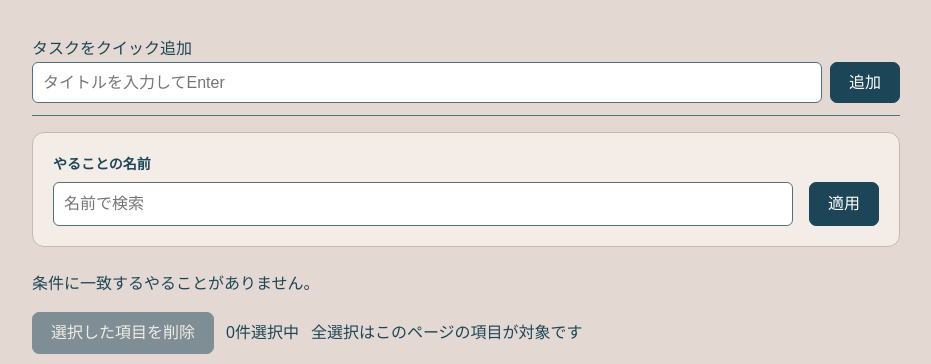
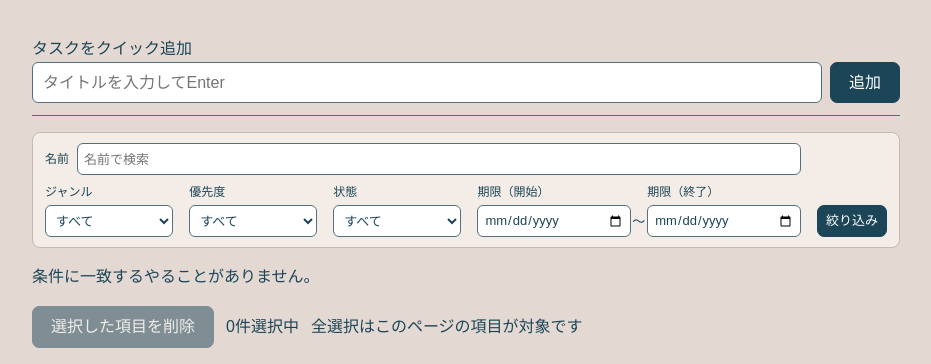
Before and after one commit to koheihiura211141/fw-todo-2, a Spring Boot app: page /todos in a window 1280 px wide. Shown: the part 96-460 px from the top of the page, without its empty margins (174-1105 px from the left). Run offline with Spring Boot 4, Linux system fonts and the light colour scheme; data that the repository does not hold is empty; some of the project's set-up classes (security, data sources, template engines, error pages and the like) are left out, and stand-ins take their place; some libraries are stand-ins or nearby versions.

Commit message:
絞り込み機能大規模改修

```diff
--- a/src/main/java/com/example/todoapp/HomeController.java
+++ b/src/main/java/com/example/todoapp/HomeController.java
@@ -4,6 +4,7 @@ import java.time.LocalDate;
 import java.util.List;
 
 import org.springframework.stereotype.Controller;
+import org.springframework.format.annotation.DateTimeFormat;
 import org.springframework.data.domain.Page;
 import org.springframework.data.domain.PageRequest;
 import org.springframework.data.domain.Pageable;
@@ -41,6 +42,8 @@ public class HomeController {
                         @RequestParam(defaultValue = "deadline") String sortBy,
                         @RequestParam(required = false) Integer priority,
                         @RequestParam(required = false) Boolean completed,
+                        @RequestParam(required = false) @DateTimeFormat(iso = DateTimeFormat.ISO.DATE) LocalDate from,
+                        @RequestParam(required = false) @DateTimeFormat(iso = DateTimeFormat.ISO.DATE) LocalDate to,
                         @PageableDefault(size = 10) Pageable pageable,
                         Model model) {
         if (!order.equals("desc")) {
@@ -52,11 +55,11 @@ public class HomeController {
         Sort sort = Sort.by(sortBy);
         int pageNumber = Math.max(0, pageable.getPageNumber());
         pageable = PageRequest.of(pageNumber, 10, sort);
-        Page<Todo> todoPage = todoService.search(keyword, category, order, priority, completed, null, null, pageable);
+        Page<Todo> todoPage = todoService.search(keyword, category, order, priority, completed, from, to, pageable);
         if (todoPage.getTotalPages() > 0 && pageNumber >= todoPage.getTotalPages()) {
             pageNumber = todoPage.getTotalPages() - 1;
             pageable = PageRequest.of(pageNumber, 10, sort);
-            todoPage = todoService.search(keyword, category, order, priority, completed, null, null, pageable);
+            todoPage = todoService.search(keyword, category, order, priority, completed, from, to, pageable);
         }
         model.addAttribute("todoPage", todoPage);
         model.addAttribute("todos", todoPage.getContent());
@@ -71,6 +74,8 @@ public class HomeController {
         model.addAttribute("sortBy", sortBy);
         model.addAttribute("priority", priority);
         model.addAttribute("completed", completed);
+        model.addAttribute("from", from);
+        model.addAttribute("to", to);
         return "todos";
     }
 
--- a/src/main/resources/static/css/style.css
+++ b/src/main/resources/static/css/style.css
@@ -297,38 +297,82 @@ body {
 .list-actions .btn { white-space: nowrap; }
 .list-filters {
     display: grid;
-    grid-template-columns: minmax(180px, 1.5fr) minmax(150px, 1fr) auto;
+    grid-template-columns: repeat(3, minmax(90px, 1fr)) repeat(2, minmax(130px, 1.2fr)) auto;
     align-items: end;
-    gap: 12px 16px;
-    margin: 0 0 24px;
-    padding: 20px;
+    gap: 8px 16px;
+    margin: 0 0 16px;
+    padding: 10px 12px;
     border: 1px solid #c4bab3;
-    border-radius: 12px;
+    border-radius: 8px;
     background: #f4ede7;
 }
-.filter-field { min-width: 0; }
+.filter-field {
+    grid-row: 2;
+    display: flex;
+    flex-direction: column;
+    align-items: stretch;
+    gap: 3px;
+    min-width: 0;
+}
+.filter-keyword {
+    grid-column: 1 / 6;
+    grid-row: 1;
+    flex-direction: row;
+    align-items: center;
+    gap: 8px;
+}
 .filter-field label {
-    display: block;
-    margin-bottom: 6px;
-    font-size: 14px;
-    font-weight: 600;
+    flex-shrink: 0;
+    margin: 0;
+    font-size: 12px;
 }
-.list-filters .form-input, .filter-submit { min-height: 44px; }
+.list-filters .form-input {
+    min-width: 0;
+    height: 32px;
+    padding: 3px 6px;
+    font-size: 13px;
+}
+.filter-date-end { position: relative; }
+.filter-date-end::before {
+    content: "～";
+    position: absolute;
+    left: -15px;
+    bottom: 5px;
+    font-size: 13px;
+}
+.filter-submit {
+    grid-column: 6;
+    grid-row: 2;
+    justify-self: end;
+    align-self: end;
+    min-height: 32px;
+    padding: 3px 8px;
+    font-size: 13px;
+    white-space: nowrap;
+}
 .filter-reset {
-    grid-column: 1 / -1;
-    justify-self: start;
-    padding: 4px 0;
-    font-size: 14px;
+    grid-column: 6;
+    grid-row: 1;
+    align-self: center;
+    justify-self: end;
+    padding: 0;
+    font-size: 12px;
+    white-space: nowrap;
 }
 @media (max-width: 760px) {
     .list-filters {
-        grid-template-columns: minmax(0, 1fr) minmax(0, 1fr);
-        padding: 16px;
+        grid-template-columns: repeat(2, minmax(0, 1fr));
+        gap: 8px;
     }
-    .filter-keyword, .filter-submit { grid-column: 1 / -1; }
+    .filter-field { grid-row: auto; }
+    .filter-keyword { grid-column: 1 / -1; grid-row: 1; padding-right: 100px; }
+    .filter-reset { grid-column: 2; }
+    .filter-submit { grid-column: 1 / -1; grid-row: auto; justify-self: end; }
+    .filter-date-end::before { content: none; }
 }
 @media (max-width: 420px) {
     .list-filters { grid-template-columns: minmax(0, 1fr); }
+    .filter-reset { grid-column: 1; }
     .list-actions { width: 100%; }
     .list-actions .btn { flex: 1; padding-inline: 12px; text-align: center; }
 }
@@ -394,5 +438,3 @@ body {
 .column-sort span { opacity: .4; }
 .column-sort.sort-asc .sort-up, .column-sort.sort-desc .sort-down { opacity: 1; }
 .column-sort:hover { background: #ffffff26; }
-.list-filters { grid-template-columns: minmax(180px, 1fr) auto; }
-@media (max-width: 420px) { .list-filters { grid-template-columns: minmax(0, 1fr); } }
--- a/src/main/resources/static/js/todo-status.js
+++ b/src/main/resources/static/js/todo-status.js
@@ -36,7 +36,7 @@
             if (todo.completed && !window.matchMedia('(prefers-reduced-motion: reduce)').matches) {
                 const animations = Array.from(button.querySelectorAll('path'), path =>
                     path.animate([{ strokeDashoffset: 1 }, { strokeDashoffset: 0 }], {
-                        duration: 840, easing: 'ease-in-out', fill: 'both'
+                        duration: 420, easing: 'ease-in-out', fill: 'both'
                     }));
                 await Promise.all(animations.map(animation => animation.finished));
                 animations.forEach(animation => animation.cancel());
--- a/src/main/resources/templates/todos.html
+++ b/src/main/resources/templates/todos.html
@@ -6,7 +6,7 @@
     <meta name="_csrf_header" th:if="${_csrf != null}" th:content="${_csrf.headerName}">
     <meta name="viewport" content="width=device-width, initial-scale=1">
     <title>やること一覧</title>
-    <link rel="stylesheet" href="/css/style.css?v=20261126-10" th:href="@{/css/style.css(v='20261126-10')}">
+    <link rel="stylesheet" href="/css/style.css?v=20261126-15" th:href="@{/css/style.css(v='20261126-15')}">
 </head>
 <body>
     <main class="container">
@@ -30,12 +30,44 @@
         <p class="flash" th:if="${message}" th:text="${message}"></p>
         <form id="list-filters" class="list-filters" action="/todos" method="get" aria-label="やることの検索と並び替え">
             <div class="filter-field filter-keyword">
-                <label for="keyword">やることの名前</label>
+                <label for="keyword">名前</label>
                 <input class="form-input" id="keyword" type="search" name="keyword" placeholder="名前で検索" th:value="${keyword}">
             </div>
+            <div class="filter-field">
+                <label for="category">ジャンル</label>
+                <select class="form-input" id="category" name="category">
+                    <option value="">すべて</option>
+                    <option th:each="genre : ${ {'デザイン', 'マーケティング', 'プログラミング', '資格', '就職活動', 'その他'} }" th:value="${genre}" th:text="${genre}" th:selected="${category == genre}"></option>
+                </select>
+            </div>
+            <div class="filter-field">
+                <label for="priority">優先度</label>
+                <select class="form-input" id="priority" name="priority">
+                    <option value="">すべて</option>
+                    <option value="1" th:selected="${priority == 1}">高</option>
+                    <option value="2" th:selected="${priority == 2}">中</option>
+                    <option value="3" th:selected="${priority == 3}">低</option>
+                </select>
+            </div>
+            <div class="filter-field">
+                <label for="completed">状態</label>
+                <select class="form-input" id="completed" name="completed">
+                    <option value="">すべて</option>
+                    <option value="false" th:selected="${completed == false}">未完了</option>
+                    <option value="true" th:selected="${completed == true}">完了</option>
+                </select>
+            </div>
+            <div class="filter-field">
+                <label for="from">期限（開始）</label>
+                <input class="form-input" id="from" aria-label="期限の開始日" type="date" name="from" th:value="${from}">
+            </div>
+            <div class="filter-field filter-date-end">
+                <label for="to">期限（終了）</label>
+                <input class="form-input" id="to" aria-label="期限の終了日" type="date" name="to" th:value="${to}">
+            </div>
             <input type="hidden" name="sortBy" th:value="${sortBy}"><input type="hidden" name="order" th:value="${order}">
-            <button class="btn filter-submit" type="submit">適用</button>
-            <a class="link filter-reset" href="/todos" th:if="${keyword != '' or category != '' or priority != null or completed != null or order == 'desc' or sortBy != 'deadline'}">条件をクリア</a>
+            <button class="btn filter-submit" type="submit">絞り込み</button>
+            <a class="link filter-reset" href="/todos" th:if="${keyword != '' or category != '' or priority != null or completed != null or from != null or to != null or order == 'desc' or sortBy != 'deadline'}">条件をクリア</a>
         </form>
         <p id="todo-empty" th:if="${#lists.isEmpty(todos)}">条件に一致するやることがありません。</p>
         <form id="bulk-delete-form" th:action="@{/todos/bulk-delete}" method="post">
@@ -50,15 +82,15 @@
             <thead>
                 <tr>
                     <th th:attr="aria-sort=${sortBy == 'title' ? (order == 'asc' ? 'ascending' : 'descending') : 'none'}"><span class="column-heading">やること
-                        <a class="column-sort" th:classappend="${sortBy == 'title' ? 'sort-' + order : ''}" th:href="@{/todos(keyword=${keyword},sortBy='title',order=${sortBy == 'title' and order == 'asc' ? 'desc' : 'asc'})}" th:attr="aria-label=|やることを${sortBy == 'title' and order == 'asc' ? '降順' : '昇順'}に並び替え|"><span class="sort-up" aria-hidden="true">▲</span><span class="sort-down" aria-hidden="true">▼</span></a></span></th>
+                        <a class="column-sort" th:classappend="${sortBy == 'title' ? 'sort-' + order : ''}" th:href="@{/todos(keyword=${keyword},category=${category},priority=${priority},completed=${completed},from=${from},to=${to},sortBy='title',order=${sortBy == 'title' and order == 'asc' ? 'desc' : 'asc'})}" th:attr="aria-label=|やることを${sortBy == 'title' and order == 'asc' ? '降順' : '昇順'}に並び替え|"><span class="sort-up" aria-hidden="true">▲</span><span class="sort-down" aria-hidden="true">▼</span></a></span></th>
                     <th th:attr="aria-sort=${sortBy == 'category' ? (order == 'asc' ? 'ascending' : 'descending') : 'none'}"><span class="column-heading">ジャンル
-                        <a class="column-sort" th:classappend="${sortBy == 'category' ? 'sort-' + order : ''}" th:href="@{/todos(keyword=${keyword},sortBy='category',order=${sortBy == 'category' and order == 'asc' ? 'desc' : 'asc'})}" th:attr="aria-label=|ジャンルを${sortBy == 'category' and order == 'asc' ? '降順' : '昇順'}に並び替え|"><span class="sort-up" aria-hidden="true">▲</span><span class="sort-down" aria-hidden="true">▼</span></a></span></th>
+                        <a class="column-sort" th:classappend="${sortBy == 'category' ? 'sort-' + order : ''}" th:href="@{/todos(keyword=${keyword},category=${category},priority=${priority},completed=${completed},from=${from},to=${to},sortBy='category',order=${sortBy == 'category' and order == 'asc' ? 'desc' : 'asc'})}" th:attr="aria-label=|ジャンルを${sortBy == 'category' and order == 'asc' ? '降順' : '昇順'}に並び替え|"><span class="sort-up" aria-hidden="true">▲</span><span class="sort-down" aria-hidden="true">▼</span></a></span></th>
                     <th th:attr="aria-sort=${sortBy == 'priority' ? (order == 'asc' ? 'ascending' : 'descending') : 'none'}"><span class="column-heading">優先度
-                        <a class="column-sort" th:classappend="${sortBy == 'priority' ? 'sort-' + order : ''}" th:href="@{/todos(keyword=${keyword},sortBy='priority',order=${sortBy == 'priority' and order == 'asc' ? 'desc' : 'asc'})}" th:attr="aria-label=|優先度を${sortBy == 'priority' and order == 'asc' ? '降順' : '昇順'}に並び替え|"><span class="sort-up" aria-hidden="true">▲</span><span class="sort-down" aria-hidden="true">▼</span></a></span></th>
+                        <a class="column-sort" th:classappend="${sortBy == 'priority' ? 'sort-' + order : ''}" th:href="@{/todos(keyword=${keyword},category=${category},priority=${priority},completed=${completed},from=${from},to=${to},sortBy='priority',order=${sortBy == 'priority' and order == 'asc' ? 'desc' : 'asc'})}" th:attr="aria-label=|優先度を${sortBy == 'priority' and order == 'asc' ? '降順' : '昇順'}に並び替え|"><span class="sort-up" aria-hidden="true">▲</span><span class="sort-down" aria-hidden="true">▼</span></a></span></th>
                     <th th:attr="aria-sort=${sortBy == 'deadline' ? (order == 'asc' ? 'ascending' : 'descending') : 'none'}"><span class="column-heading">期限
-                        <a class="column-sort" th:classappend="${sortBy == 'deadline' ? 'sort-' + order : ''}" th:href="@{/todos(keyword=${keyword},sortBy='deadline',order=${sortBy == 'deadline' and order == 'asc' ? 'desc' : 'asc'})}" th:attr="aria-label=|期限を${sortBy == 'deadline' and order == 'asc' ? '降順' : '昇順'}に並び替え|"><span class="sort-up" aria-hidden="true">▲</span><span class="sort-down" aria-hidden="true">▼</span></a></span></th>
+                        <a class="column-sort" th:classappend="${sortBy == 'deadline' ? 'sort-' + order : ''}" th:href="@{/todos(keyword=${keyword},category=${category},priority=${priority},completed=${completed},from=${from},to=${to},sortBy='deadline',order=${sortBy == 'deadline' and order == 'asc' ? 'desc' : 'asc'})}" th:attr="aria-label=|期限を${sortBy == 'deadline' and order == 'asc' ? '降順' : '昇順'}に並び替え|"><span class="sort-up" aria-hidden="true">▲</span><span class="sort-down" aria-hidden="true">▼</span></a></span></th>
                     <th th:attr="aria-sort=${sortBy == 'completed' ? (order == 'asc' ? 'ascending' : 'descending') : 'none'}"><span class="column-heading">状態
-                        <a class="column-sort" th:classappend="${sortBy == 'completed' ? 'sort-' + order : ''}" th:href="@{/todos(keyword=${keyword},sortBy='completed',order=${sortBy == 'completed' and order == 'asc' ? 'desc' : 'asc'})}" th:attr="aria-label=|状態を${sortBy == 'completed' and order == 'asc' ? '降順' : '昇順'}に並び替え|"><span class="sort-up" aria-hidden="true">▲</span><span class="sort-down" aria-hidden="true">▼</span></a></span></th>
+                        <a class="column-sort" th:classappend="${sortBy == 'completed' ? 'sort-' + order : ''}" th:href="@{/todos(keyword=${keyword},category=${category},priority=${priority},completed=${completed},from=${from},to=${to},sortBy='completed',order=${sortBy == 'completed' and order == 'asc' ? 'desc' : 'asc'})}" th:attr="aria-label=|状態を${sortBy == 'completed' and order == 'asc' ? '降順' : '昇順'}に並び替え|"><span class="sort-up" aria-hidden="true">▲</span><span class="sort-down" aria-hidden="true">▼</span></a></span></th>
                     <th class="todo-operations">操作</th>
                     <th class="todo-selection"><label class="select-all-label"><input id="select-all" type="checkbox" th:disabled="${#lists.isEmpty(todos)}"> 全選択</label></th>
                 </tr>
@@ -86,15 +118,15 @@
            th:text="|全${todoPage.totalElements}件中 ${startItem}-${endItem}件|">全50件中 1-10件</p>
         <nav class="pagination" aria-label="ページネーション" th:if="${todoPage.totalPages > 1}">
             <a class="page-link" th:if="${todoPage.hasPrevious()}"
-               th:href="@{/todos(page=${todoPage.number - 1},keyword=${keyword},category=${category},priority=${priority},completed=${completed},order=${order},sortBy=${sortBy})}">前へ</a>
+               th:href="@{/todos(page=${todoPage.number - 1},keyword=${keyword},category=${category},priority=${priority},completed=${completed},from=${from},to=${to},order=${order},sortBy=${sortBy})}">前へ</a>
             <span class="page-link disabled" th:unless="${todoPage.hasPrevious()}">前へ</span>
             <a class="page-link" th:each="pageNumber : ${#numbers.sequence(0, todoPage.totalPages - 1)}"
-               th:href="@{/todos(page=${pageNumber},keyword=${keyword},category=${category},priority=${priority},completed=${completed},order=${order},sortBy=${sortBy})}"
+               th:href="@{/todos(page=${pageNumber},keyword=${keyword},category=${category},priority=${priority},completed=${completed},from=${from},to=${to},order=${order},sortBy=${sortBy})}"
                th:text="${pageNumber + 1}"
                th:classappend="${pageNumber == todoPage.number} ? ' active' : ''"
                th:attr="aria-current=${pageNumber == todoPage.number ? 'page' : null}">1</a>
             <a class="page-link" th:if="${todoPage.hasNext()}"
-               th:href="@{/todos(page=${todoPage.number + 1},keyword=${keyword},category=${category},priority=${priority},completed=${completed},order=${order},sortBy=${sortBy})}">次へ</a>
+               th:href="@{/todos(page=${todoPage.number + 1},keyword=${keyword},category=${category},priority=${priority},completed=${completed},from=${from},to=${to},order=${order},sortBy=${sortBy})}">次へ</a>
             <span class="page-link disabled" th:unless="${todoPage.hasNext()}">次へ</span>
         </nav>
     </main>
```
Also changed, not shown: 1 other file.
